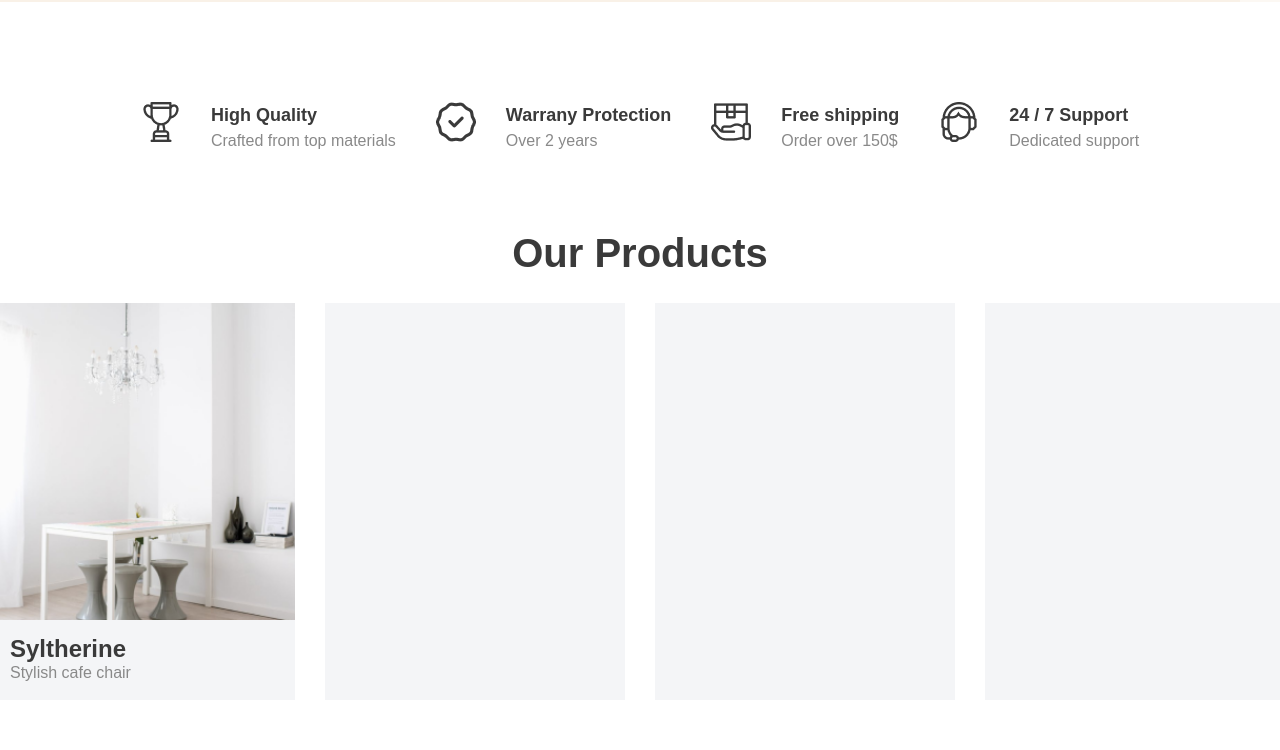
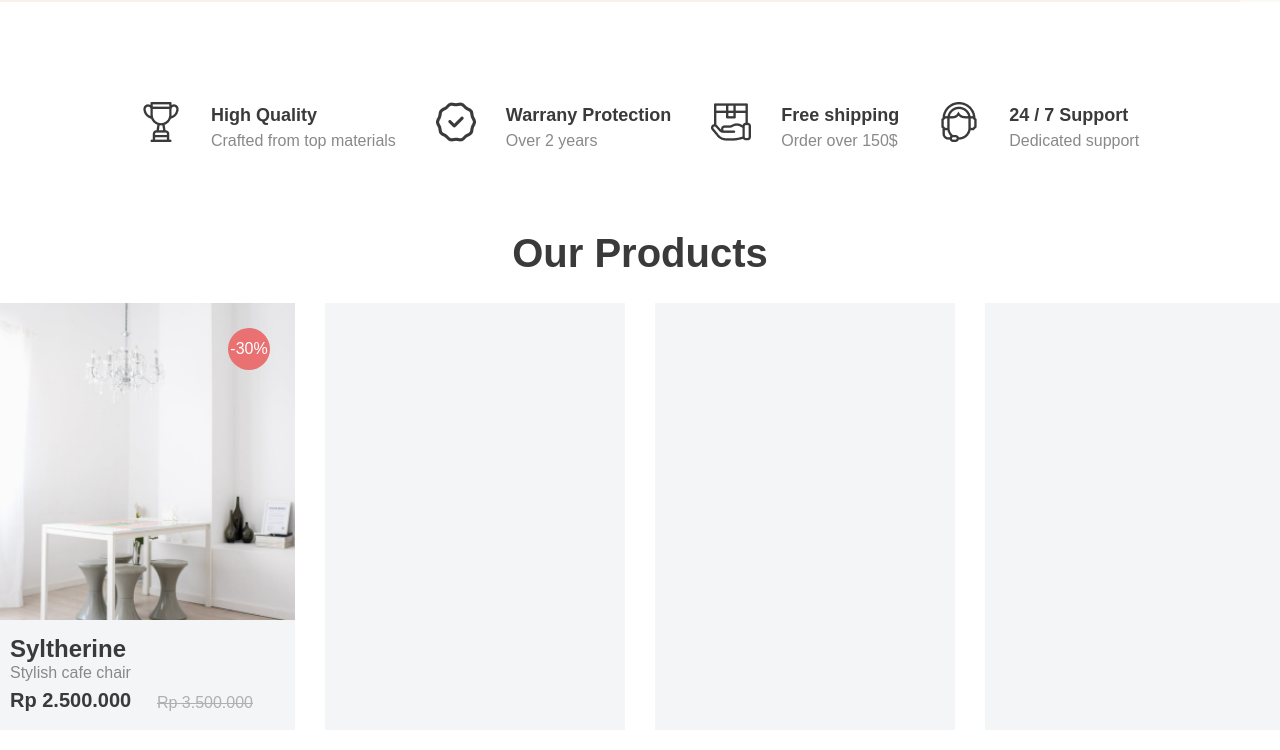
Before and after one commit to rromsky/Funiro-landing-page, a plain HTML site: page index.html in a window 1280 px wide. Shown: the part 746-1496 px from the top of the page. Drawn offline with nearby package versions, Linux system fonts and the light colour scheme; a script that the page names is missing.

Commit message:
added sales

```diff
--- a/index.html
+++ b/index.html
@@ -225,7 +225,7 @@
     <div class="products__section">
       <h2 class="products__section-header">Our Products</h2>
       <div class="products__container lazy-hide">
-        <div class="product__item lazy-hide">
+        <div class="product__item sales lazy-hide">
           <img
             data-lazy="assets/img/products/img1.png"
             alt="Photo of Syltherine"
@@ -234,6 +234,10 @@
           <div class="product__item-text">
             <h4 class="product__item-name">Syltherine</h4>
             <span class="sub-text">Stylish cafe chair</span>
+            <span class="product__item-price">
+              <span class="description-price">Rp 2.500.000</span>
+              <span class="canceled-price sub-text">Rp 3.500.000</span>
+            </span>
           </div>
         </div>
         <div class="product__item lazy-hide"></div>
--- a/styles/general.css
+++ b/styles/general.css
@@ -37,3 +37,8 @@ body {
   height: 2rem;
   transform: translate(0rem, 0.4rem);
 }
+.description-price {
+  font-size: 2rem;
+  line-height: 30px;
+  font-weight: 600;
+}
--- a/styles/style.css
+++ b/styles/style.css
@@ -274,12 +274,6 @@ input:focus {
   font-weight: 600;
 }
 
-.description-price {
-  font-size: 2rem;
-  line-height: 30px;
-  font-weight: 600;
-}
-
 .right-row-icon {
   margin-left: 4rem;
   width: 2rem;
@@ -339,6 +333,25 @@ input:focus {
   background-color: #f4f5f7;
   transition: all 0.4s;
 }
+.product__item.sales::before {
+  position: absolute;
+  display: flex;
+  justify-content: center;
+  align-items: center;
+
+  top: 2.5rem;
+  right: 2.5rem;
+
+  color: #fff;
+  font-size: 1.6rem;
+  font-weight: 500;
+  content: "-30%";
+
+  background-color: #e97171;
+  width: 4.2rem;
+  height: 4.2rem;
+  border-radius: 50%;
+}
 .product__item-image {
   width: 100%;
   transition: all 2s;
@@ -350,8 +363,20 @@ input:focus {
 }
 .product__item-text {
   padding: 1.5rem;
+  display: flex;
+  flex-direction: column;
 }
 .product__item .sub-text {
   font-size: 1.6rem;
 }
-.product__item-
+.product__item-price {
+  display: flex;
+  justify-content: space-between;
+  margin-right: 10%;
+}
+.canceled-price.sub-text {
+  font-size: 1.6rem;
+  align-self: flex-end;
+  color: #b0b0b0;
+  text-decoration: line-through;
+}
```
